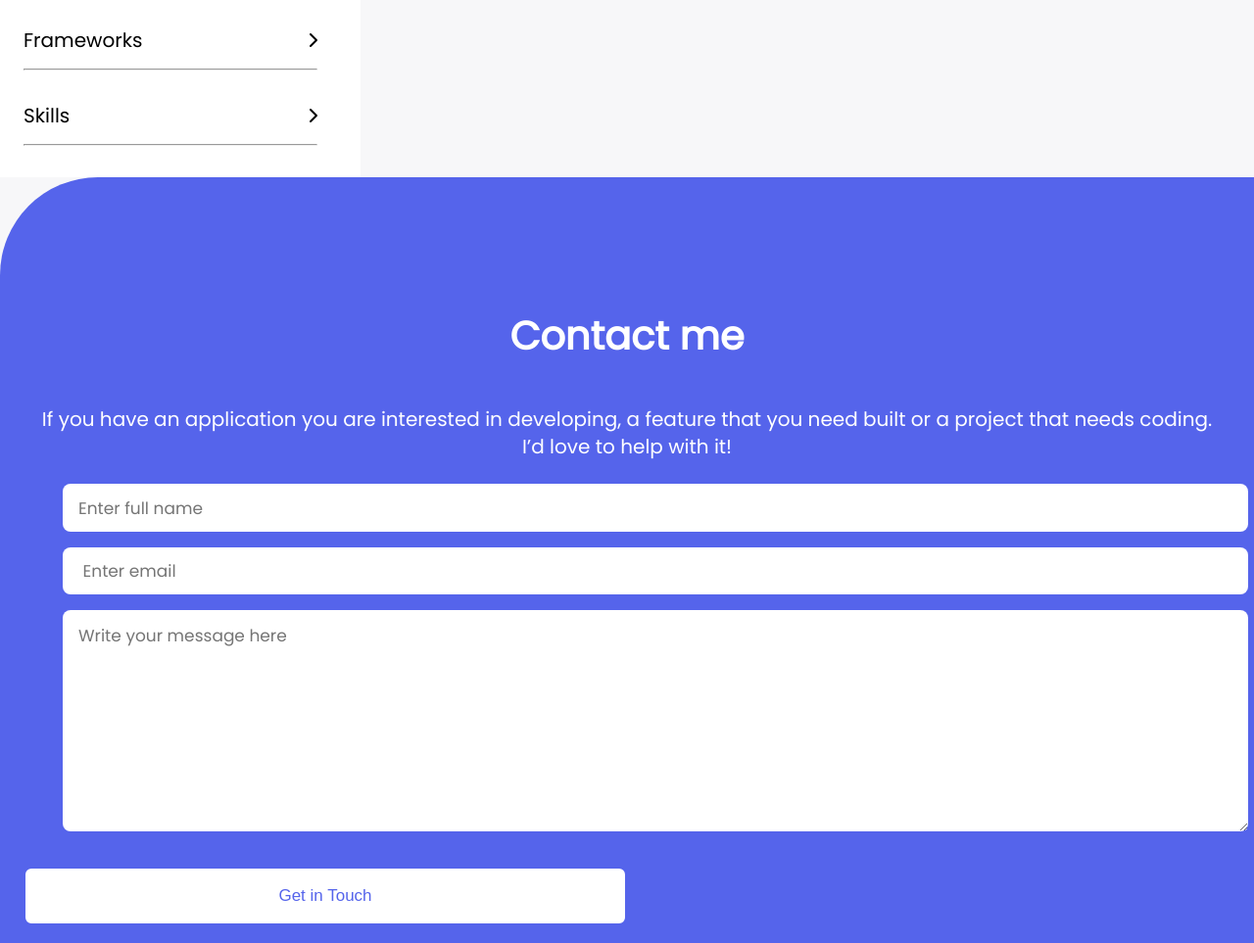
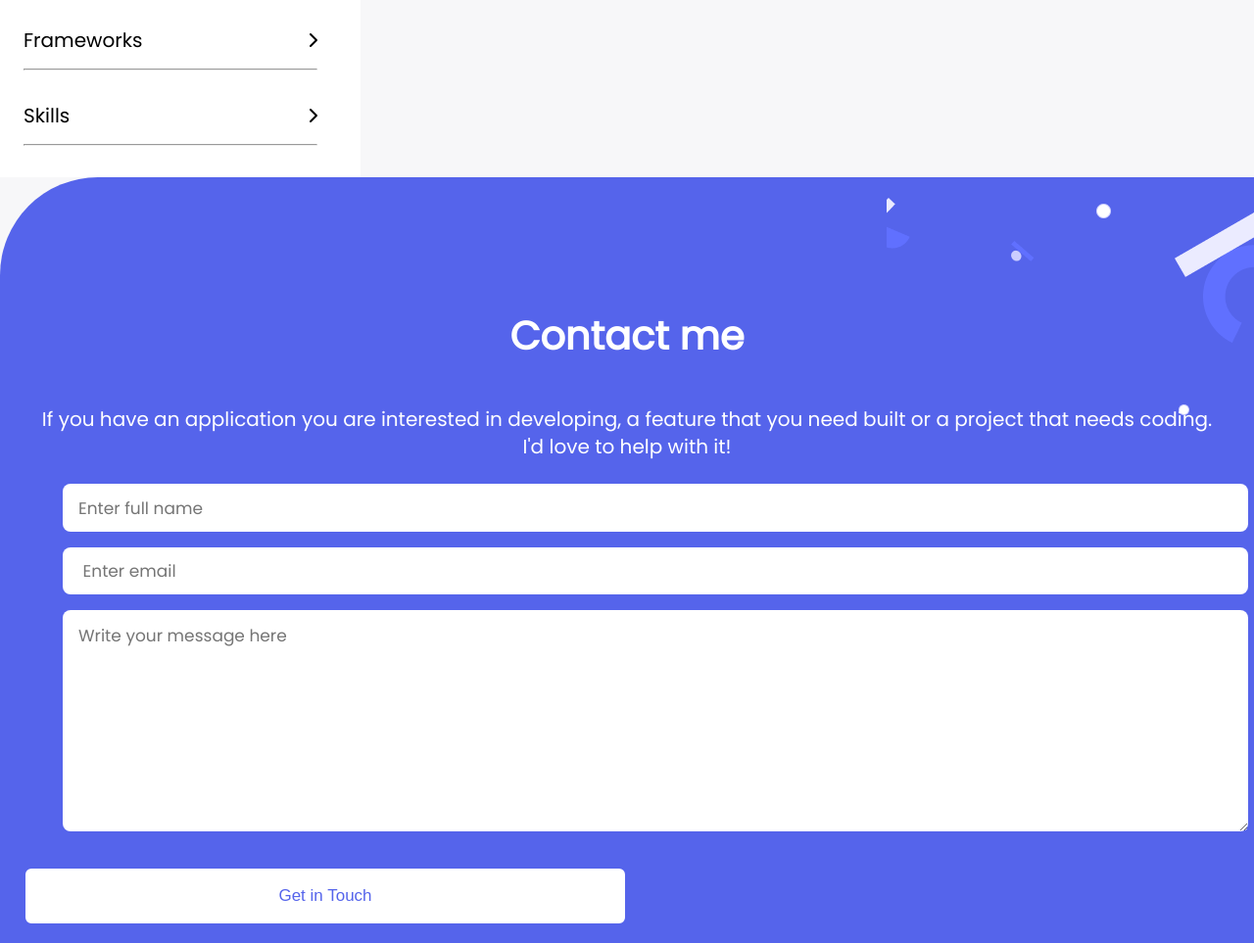
Before and after one commit to garikaipaidamoyo/Portfolio, a website: page index.html in a window 1280 px wide. Shown: the part 4318-5281 px from the top of the page at 98% size. Drawn offline with Linux system fonts and the light colour scheme; files whose address does not match are found by name.

Commit message:
Adding some codes to the css

```diff
--- a/index.html
+++ b/index.html
@@ -141,7 +141,7 @@
         <h2 id="contact">Contact me</h2>
         <p class="contact-title">
           If you have an application you are interested in developing, a feature that you need built or a project that needs coding.
-          I’d love to help with it!
+          I'd love to help with it!
         </p>
           <form class="contact-form" action="" method="POST">
             <ul class="input-section">
--- a/style.css
+++ b/style.css
@@ -241,9 +241,10 @@ hr {
   padding: 10px 0 10px 10px;
 }
 
+/* Contact form*/
 
 .contact-container {
-  background: url('./assets/contact/contact-form-mobile.svg') 100% 21px no-repeat;
+  background: url('./assets/contact/header-shapes-mobile.png') 100% 21px no-repeat;
   display: flex;
   flex-direction: column;
   background-color: #5564eb;
```
